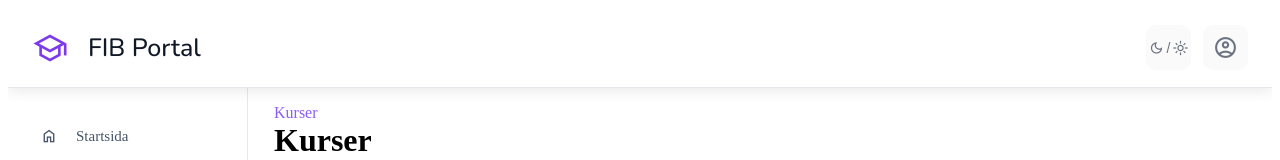
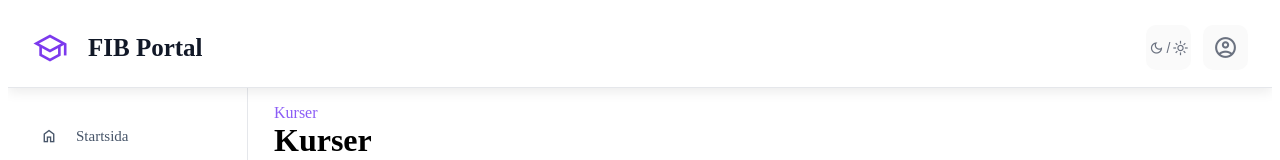
Before and after one commit to Brian-Bridgeman/Eduworkspace, an Angular app in the folder Client/: page /courses in a window 1280 px wide. Shown: the top 160 px of the page. Built offline with nearby package versions, Linux system fonts and the light colour scheme.

Commit message:
Fix header title font family and font weight to match the already existing style

```diff
--- a/Client/src/app/components/header/header.css
+++ b/Client/src/app/components/header/header.css
@@ -3,7 +3,7 @@
     margin: 0;
     padding: 0;
     max-width: none;
-    font-family: 'Nunito', sans-serif;
+    font-family: inherit;
 }
 
 .header {
@@ -27,7 +27,7 @@
 .header-left .title {
     margin: 0;
     font-size: 25px;
-    font-weight: 500;
+    font-weight: 700;
     color: #111827;
 }
 
```
